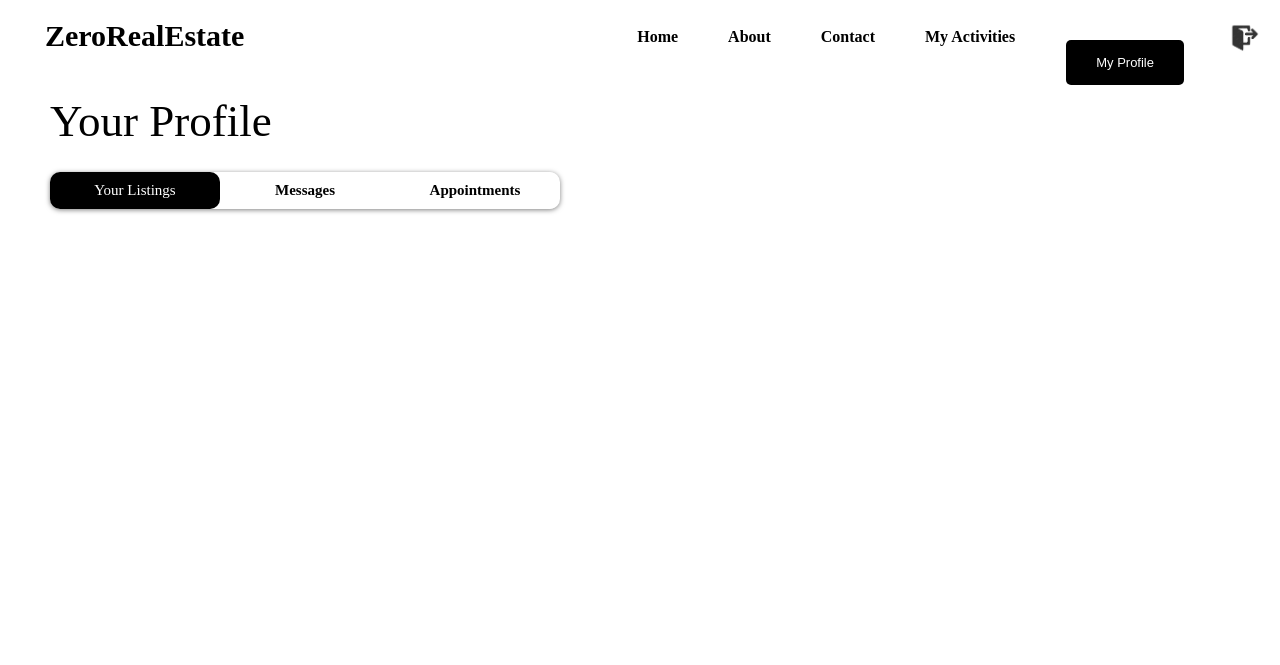
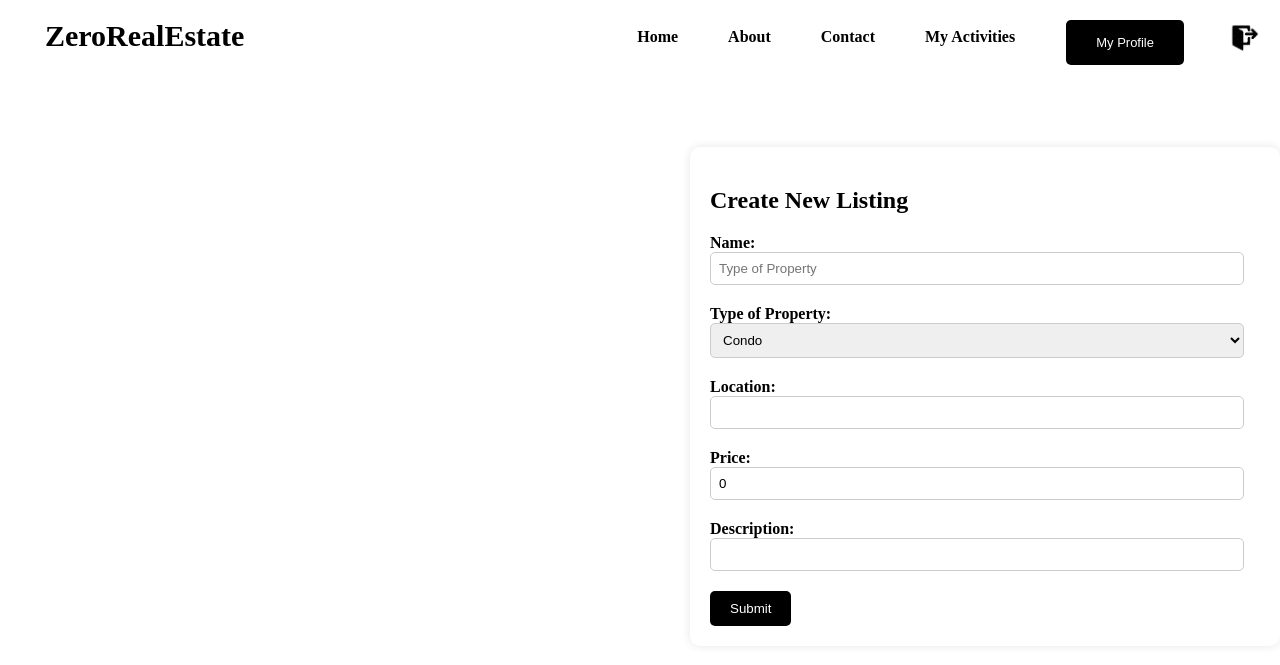
Before and after one commit to laojuaihe22/CSIT314-TeamZero, a Flask app: page /createPropertyListing in a window 1280 px wide. Shown: the top 665 px of the page. Run offline with Flask 3, Linux system fonts and the light colour scheme.

Commit message:
create property listing

```diff
--- a/boundary/RealEstateAgent/agentCreatePropertyListingPage.py
+++ b/boundary/RealEstateAgent/agentCreatePropertyListingPage.py
@@ -11,7 +11,6 @@
     if request.method == "POST":
         agentID = session["email"]
         sellerID = request.form["sellerID"]
-        property_region = request.form["region"]
         property_address = request.form["address"]
         property_price = request.form["price"]
         property_type = request.form["type"]
@@ -19,7 +18,7 @@
 
         createPropertyListingController = CreatePropertyListingController()
 
-        property_Created = createPropertyListingController.createPropertyListing(agentID, sellerID, property_region, property_address,
+        property_Created = createPropertyListingController.createPropertyListing(agentID, sellerID, property_address,
                                                                                  property_price, property_type, property_description)
 
         if property_Created:
@@ -27,4 +26,4 @@
         else:
             flash('Failed to add to property listing', 'error')
 
-    return render_template('createListing.html')
+    return render_template('realEstateAgentCreatePropertyListing.html')
--- a/controller/RealEstateAgent/createPropertyListingController.py
+++ b/controller/RealEstateAgent/createPropertyListingController.py
@@ -2,10 +2,10 @@
 
 class CreatePropertyListingController():
 
-    def createPropertyListing(self, agentID, sellerID, region, address, price, type, description):
+    def createPropertyListing(self, agentID, sellerID, address, price, type, description):
 
         propertyListing = PropertyListing()
-        property_doc = propertyListing.createPropertyListing(self, agentID, sellerID, region, address, price, type, description)
+        property_doc = propertyListing.createPropertyListing(self, agentID, sellerID, address, price, type, description)
 
         if property_doc:
             return True
--- a/entity/PropertyListing.py
+++ b/entity/PropertyListing.py
@@ -12,7 +12,7 @@
         return self.database
 
     #create property listing
-    def createPropertyListing(self, agentID, sellerID, region, address, price, type, description):
+    def createPropertyListing(self, agentID, sellerID, address, price, type, description):
 
         client = self.get_database()
 
@@ -24,7 +24,6 @@
         property_listing = {
             'agentID': agentID,
             'sellerID': sellerID,
-            'region': region,
             'address': address,
             'price': price,
             'type': type,
--- a/templates/realEstateAgentCreatePropertyListing.html
+++ b/templates/realEstateAgentCreatePropertyListing.html
@@ -1,6 +1,7 @@
 {% extends "baseUserDashboard.html" %}
 
 {% block style %}
+
 .agent-main{
     position: absolute;
     margin: 50px;
@@ -9,6 +10,7 @@
 .agent-main p {
     font-size: 45px;
 }
+
 
 .profile-nav {
     font-size: 15px;
@@ -36,19 +38,72 @@
 }
 
 .hidden {
-    display: none;
+    display: block;
+    position: absolute;
+    margin-top: 8%;
+    margin-left: 50%;
+}
+
+#listings {
+    left: 50%;
+    position: relative;
+    width: 550px; /* Adjust the width as needed */
+    background-color: white;
+    padding: 20px;
+    border-radius: 10px;
+    box-shadow: 0 0 10px rgba(0, 0, 0, 0.1);
+    max-height: calc(100vh - 300px);
+    overflow-y: auto;
+}
+
+.form-group {
+    margin-bottom: 20px;
+}
+
+label {
+    display: block;
+    font-weight: bold;
+}
+
+input[type="text"],
+input[type="number"],
+select,
+input[type="file"] {
+    width: calc(100% - 16px); /* Adjusted width to accommodate border and padding */
+    padding: 8px;
+    border: 1px solid #ccc;
+    border-radius: 5px;
+    box-sizing: border-box;
+}
+
+button[type="submit"] {
+    background-color:black;
+    color: white;
+    padding: 10px 20px;
+    border: none;
+    border-radius: 5px;
+    cursor: pointer;
+}
+
+button[type="submit"]:hover {
+    background-color: grey;
+}
+
+.logout img {
+    margin: -15px;
+    width: 50px;
+    height: auto;
+    color: black;
 }
 {% endblock style %}
 
 {% block content %}
 
 <div class="agent-main">
-    <p>Your Profile</p>
-    <div class="profile-nav">
-        <div class="Pnav-item active" onclick="showListings()">Your Listings</div>
-        <div class="Pnav-item" onclick="showMessages()">Messages</div>
-        <div class="Pnav-item" onclick="showAppoinments()">Appointments</div>
-    </div>
+
+<div class="agent-main">
+
+
 
     <!-- Listing Section -->
     <div class="agent-body">
@@ -76,13 +131,13 @@
                 <input type="number" id="price" name="price" value="0" step="100" required>
             </div>
             <div class="form-group">
-                <label for="image">Upload Image:</label>
-                <input type="file" id="image" name="image" accept="image/*" required>
+                <label for="description">Description:</label>
+                <input type="text" id="description" name="description" required>
             </div>
             <button type="submit">Submit</button>
         </form>
     </div>
 </div>
 
-
+</div>
 {% endblock content %}
--- a/templates/realEstateAgentDashboard.html
+++ b/templates/realEstateAgentDashboard.html
@@ -59,7 +59,7 @@
 </div>
 
 <div class="container">
-    <button class="column" onclick="window.location.href='search.html'">
+    <button class="column" onclick="window.location.href='/createPropertyListing'">
         <img src="{{ url_for('static', filename='search.png')}}" alt="Image">
         <h4>Create Property Listings</h4>
         <p>content</p>
```
